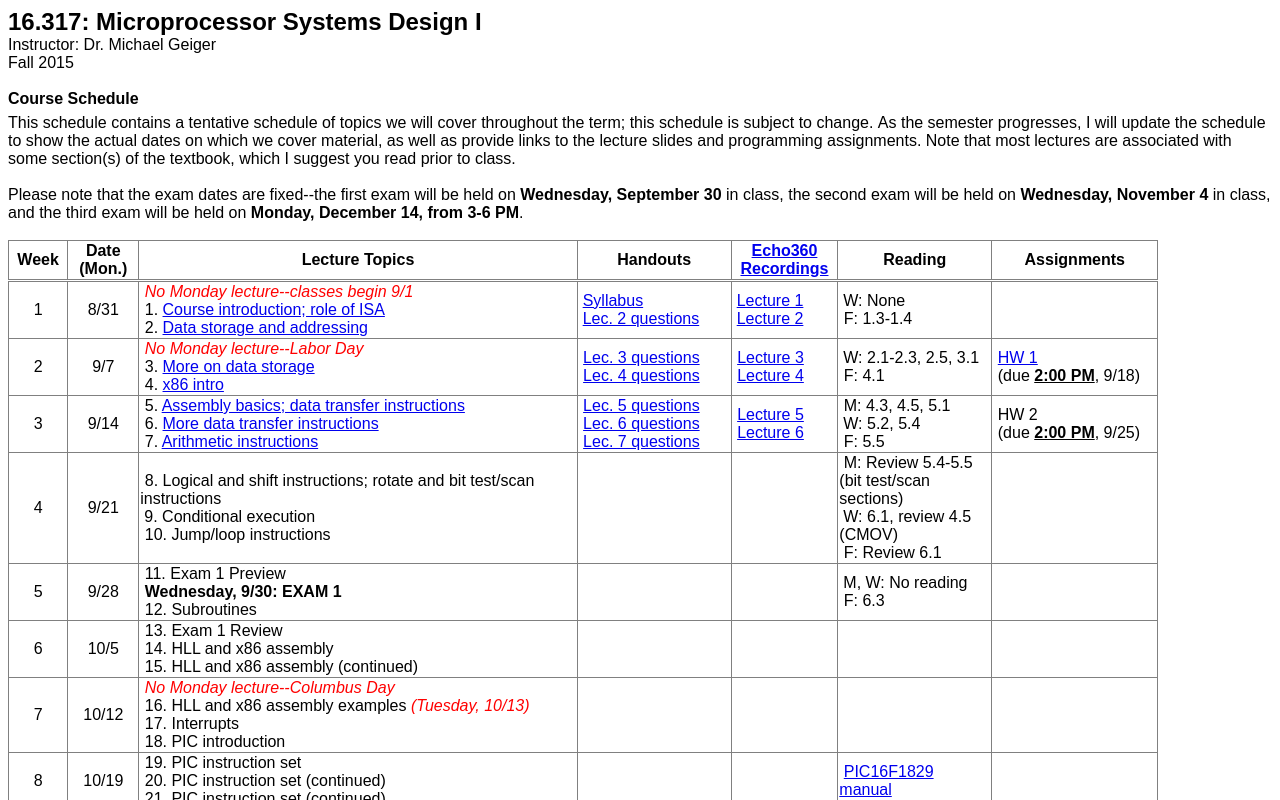
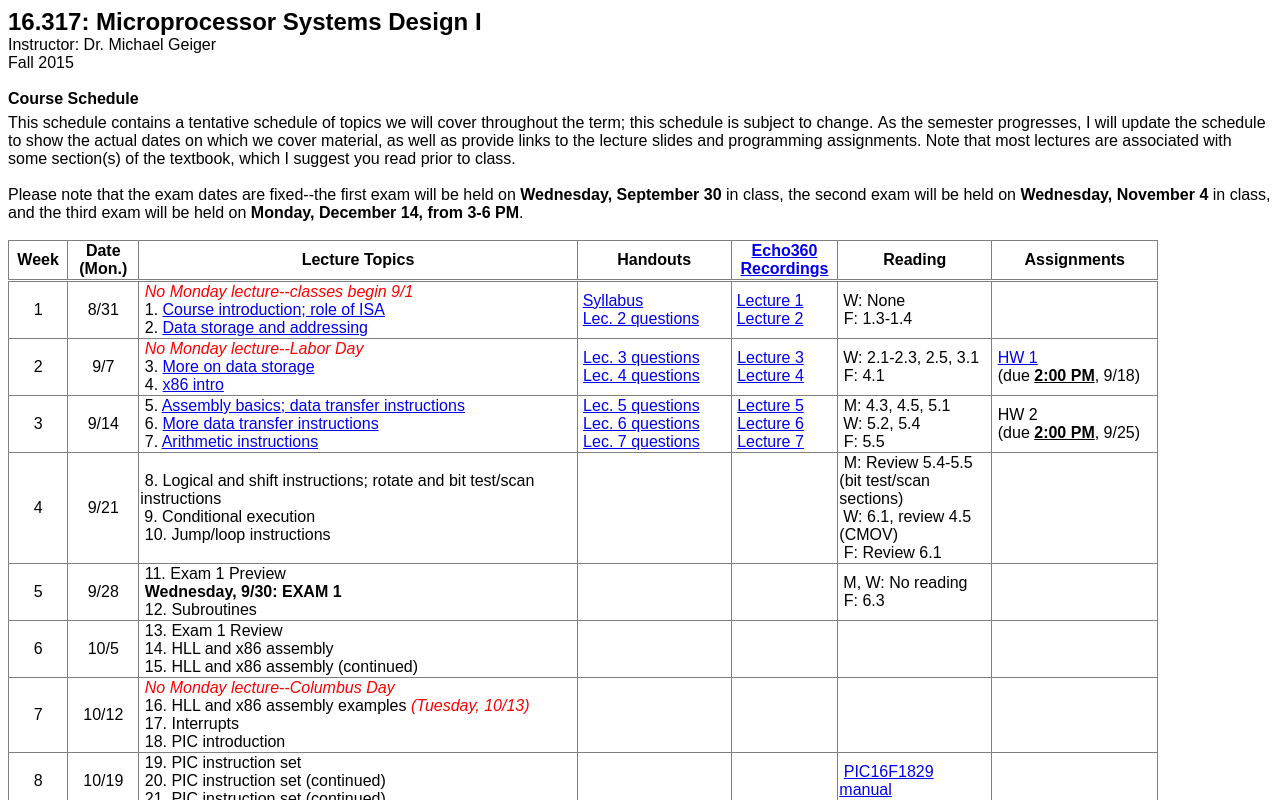
Before and after one commit to mjgeiger/mjgeiger.github.io, a plain HTML site: page 16317/f15/schedule.htm in a window 1280 px wide. Shown: the top 800 px of the page. Drawn offline with Linux system fonts and the light colour scheme.

Commit message:
16.317 9/18 recording

```diff
--- a/16317/f15/schedule.htm
+++ b/16317/f15/schedule.htm
@@ -110,6 +110,7 @@ with some section(s) of the textbook, which I suggest you read prior to class.<b
 		<td width="9%">
         <p style="margin-top: 0; margin-bottom: 0"><font face="Arial">&nbsp;<a href="https://echoess.uml.edu:8443/ess/echo/presentation/d0dc61ae-07df-46f1-b1c0-07b8aad198d9?ec=true">Lecture 5</a></font></p>
         <p style="margin-top: 0; margin-bottom: 0"><font face="Arial">&nbsp;<a href="https://echoess.uml.edu:8443/ess/echo/presentation/bdd8a73e-e39e-4015-bf8e-a9585fdf8109?ec=true">Lecture 6</a></font></p>
+        <p style="margin-top: 0; margin-bottom: 0"><font face="Arial">&nbsp;<a href="https://echoess.uml.edu:8443/ess/echo/presentation/72645a98-b84c-45b8-98ae-b4e2d0b46f8a?ec=true">Lecture 7</a></font></p>
 		</td>
 		<td width="13%">
         <p style="margin-top: 0; margin-bottom: 0"><font face="Arial">&nbsp;M:
@@ -360,7 +361,7 @@ with some section(s) of the textbook, which I suggest you read prior to class.<b
 <p style="margin-top: 0; margin-bottom: 0"><font face="Arial">&nbsp;</font></p>
 <hr>
 <p style="margin-top: 0; margin-bottom: 0"><font face="Arial"><i>Last updated
-  <!-- #BeginDate format:Am3a -->09/16/2015 8:07 PM<!-- #EndDate -->
+  <!-- #BeginDate format:Am3a -->09/18/2015 9:48 AM<!-- #EndDate -->
 </i></font></p>
 </body>
 
```
